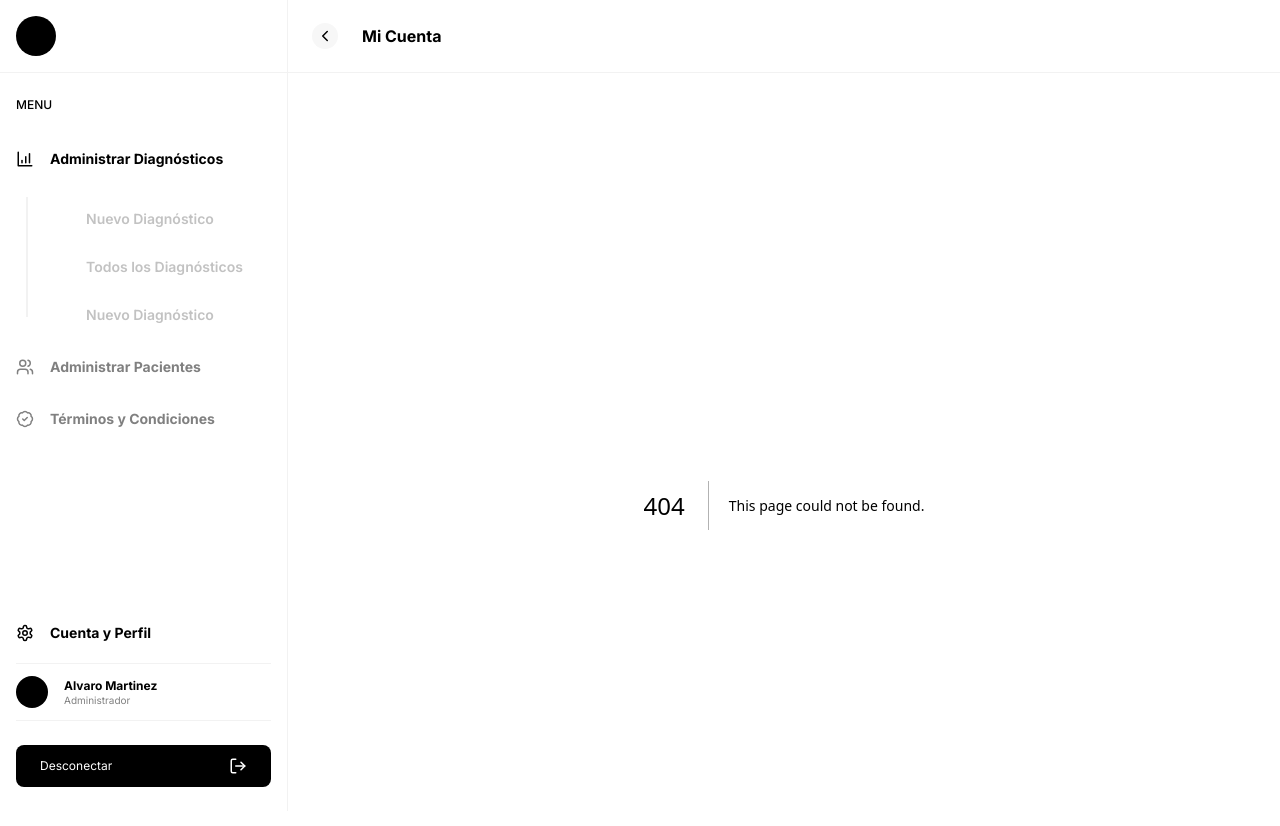
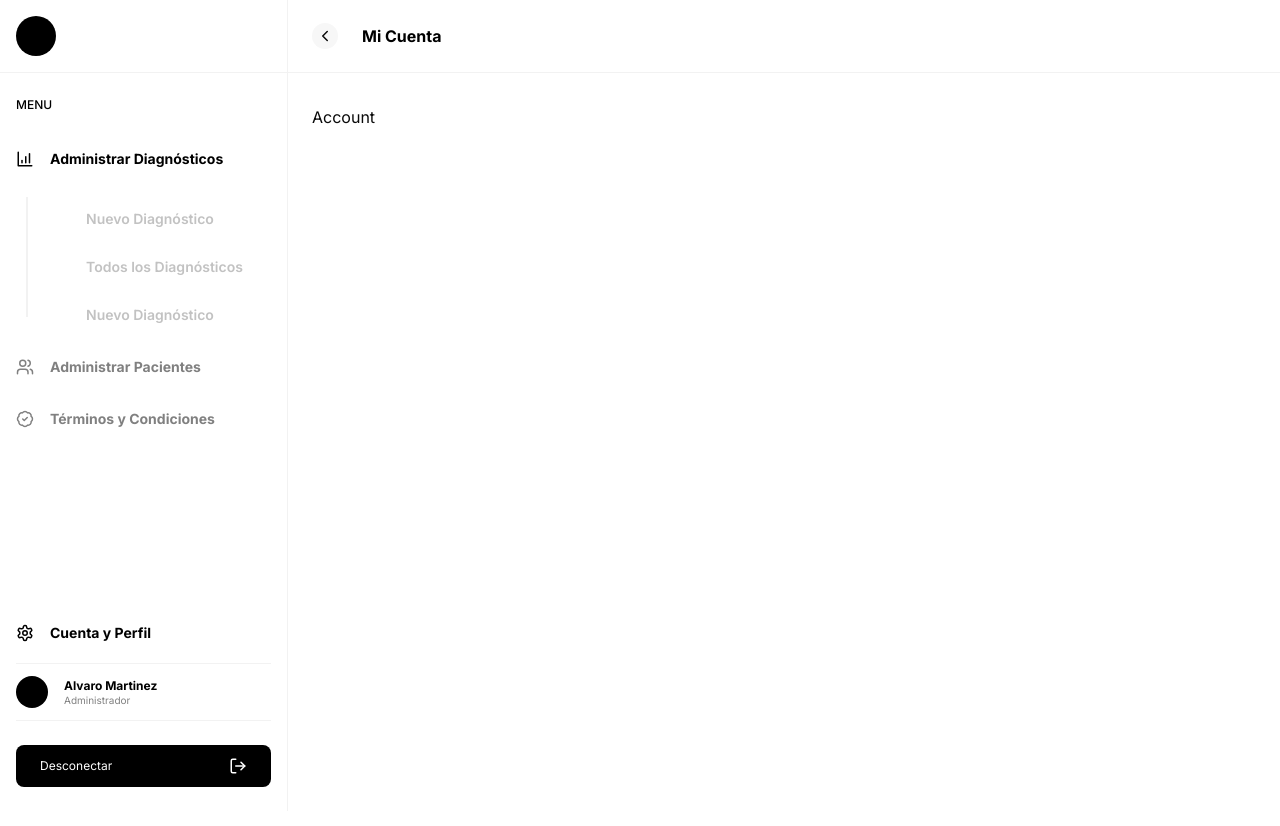
Before and after one commit to omgismartinez/eye, a Next.js app: page /account in a window 1280 px wide. Before the commit this address had no page. Shown: the top 826 px of the page. After the commit the page ends 800 px from the top, so only its background shows below. Built offline with nearby package versions, Linux system fonts and the light colour scheme.

Commit message:
🚀 feat: account page

```diff
--- /dev/null
+++ b/app/account/page.tsx
@@ -0,0 +1,5 @@
+export default function Account() {
+    return (
+        <div>Account</div>
+    )
+}
```
